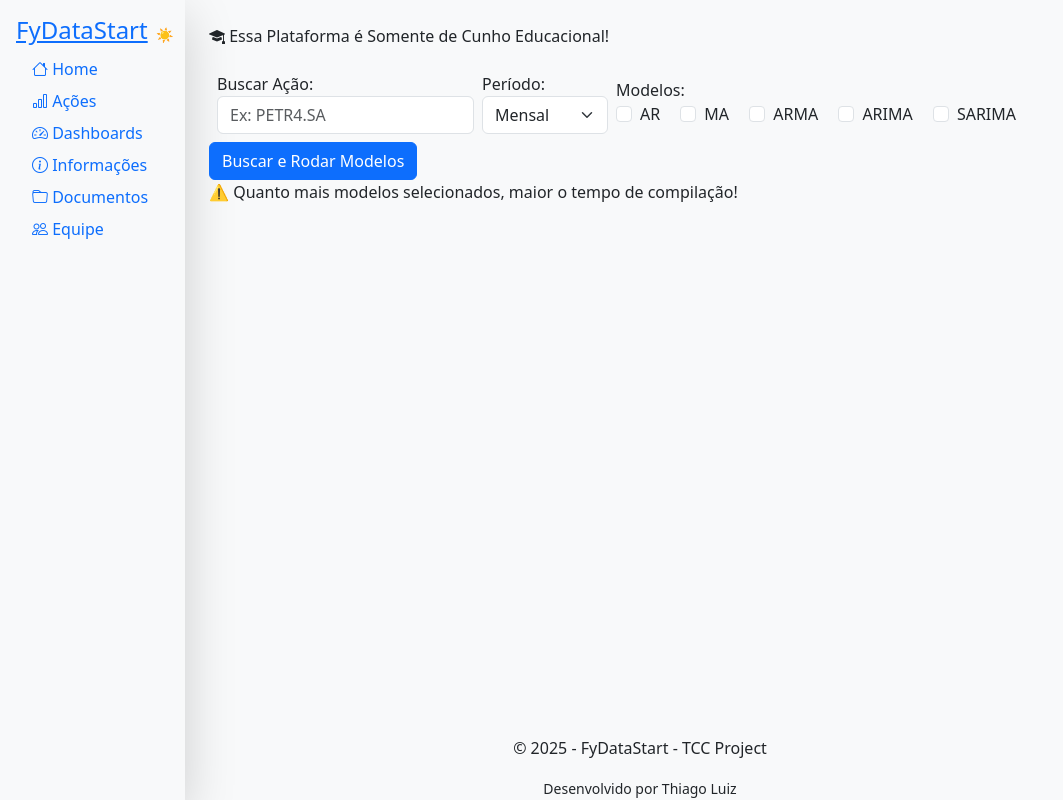
After one commit to ThiagoLuiz18DEVJunior/FyDataStart, a Django app: page /Dash in a window 1280 px wide. The commit adds this page. Shown: the whole page, without its empty margins (0-1063 px from the left). Run offline with Django 4.2, Linux system fonts and the light colour scheme; some libraries are stand-ins or nearby versions.

Commit message:
Update Navbar e Footer

```diff
--- a/FyDataScience/FyDS/templates/base.html
+++ b/FyDataScience/FyDS/templates/base.html
@@ -11,10 +11,10 @@
 </head>
 <body id="theme-body" class="bg-light text-dark">
     <div class="d-flex">
-        <nav id="theme-body" class="sidebar-sticky border-end" style="width: 185px; min-height: 100vh;">
-            <div class="p-3">
+        <nav id="theme-body" class="shadow-lg" style="width: 185px; min-height: 100vh;">
+            <div class="p-3 position-fixed">
                 <div class="d-flex justify-content-between align-items-center">
-                     <h4>FyDataStart</h4>
+                     <h4 class="text-decoration: none"><a href="{% url 'Home' %}" >FyDataStart</a></h4>
                      <button id="theme-toggle" class="btn btn-sm border-0">
                         ☀️
                     </button>
@@ -22,19 +22,32 @@
                 <ul class="nav nav-pills flex-column mb-auto" style="font-size: 1rem;">
                     <li><a href="{% url 'Home' %}" class="nav-link d-block py-1"><i class="bi bi-house"></i> Home</a></li>
                     <li><a href="{% url 'Stock' %}" class="nav-link d-block py-1"><i class="bi bi-bar-chart"></i> Ações</a></li>
-                    <li><a href="{% url 'Home' %}" class="nav-link d-block py-1"><i class="bi bi-speedometer2"></i> Dashboards</a></li>
-                    <li><a href="{% url 'Home' %}" class="nav-link d-block py-1"><i class="bi bi-info-circle"></i> Informações</a></li>
-                    <li><a href="{% url 'Home' %}" class="nav-link d-block py-1"><i class="bi bi-folder"></i> Documentos</a></li>
-                    <li><a href="{% url 'Home' %}" class="nav-link d-block py-1"><i class="bi bi-people"></i> Equipe</a></li>
+                    <li><a href="{% url 'Dash' %}" class="nav-link d-block py-1"><i class="bi bi-speedometer2"></i> Dashboards</a></li>
+                    <li><a href="{% url 'Info' %}" class="nav-link d-block py-1"><i class="bi bi-info-circle"></i> Informações</a></li>
+                    <li><a href="{% url 'Doc' %}" class="nav-link d-block py-1"><i class="bi bi-folder"></i> Documentos</a></li>
+                    <li><a href="{% url 'Dev' %}" class="nav-link d-block py-1"><i class="bi bi-people"></i> Equipe</a></li>
                 </ul>
             </div>
         </nav>
+        <div class="flex-grow-1 p-4">
+            <div>
+                <p class="bi bi-mortarboard-fill"> Essa Plataforma é Somente de Cunho Educacional!</p>
+                <main>
+                    {% block content %}
+                    {% endblock %}
+                </main>
+            </div>
+            <div>
+                <footer class="text-center py-3 mt-5 ">
+                    <div class="container fixed-bottom">
+                        <p>&copy; 2025 - FyDataStart - TCC Project</p>
+                        <small>Desenvolvido por Thiago Luiz</small>
+                    </div>
+                </footer>
+         </div>
+        </div>
+    </div>
 
-        <main class="flex-grow-1 p-4">
-            {% block content %}
-            {% endblock %}
-        </main>
-    </div>
 
 
 <script src="{% static 'js/bootstrap.bundle.min.js' %}"></script>
--- /dev/null
+++ b/FyDataScience/FyDS/templates/dashboard.html
@@ -0,0 +1,65 @@
+{% extends 'base.html' %}
+{% block content %}
+  <form method="post">
+    {% csrf_token %}
+
+    <!-- Campo de busca de ação -->
+   <div class="d-flex flex-nowrap align-items-center p-2">
+      <div class="form-group me-2">
+        <label for="simbolo">Buscar Ação:</label>
+        <input type="text" class="form-control" name="simbolo" id="simbolo"
+              placeholder="Ex: PETR4.SA" required>
+      </div>
+
+      <!-- Período -->
+      <div class="form-group me-2">
+        <label for="periodo">Período:</label>
+        <select class="form-select" name="periodo" id="periodo" required>
+          <option value="1mo">Mensal</option>
+          <option value="2mo">Bimestral</option>
+          <option value="3mo">Trimestral</option>
+          <option value="6mo">Semestral</option>
+          <option value="1y">Anual</option>
+        </select>
+      </div>
+
+      <!-- Modelos -->
+      <div class="form-group">
+        <label>Modelos:</label><br>
+        <div class="form-check form-check-inline">
+          <input class="form-check-input" type="checkbox" name="modelos" value="AR" id="modelAR">
+          <label class="form-check-label" for="modelAR">AR</label>
+        </div>
+        <div class="form-check form-check-inline">
+          <input class="form-check-input" type="checkbox" name="modelos" value="MA" id="modelMA">
+          <label class="form-check-label" for="modelMA">MA</label>
+        </div>
+        <div class="form-check form-check-inline">
+          <input class="form-check-input" type="checkbox" name="modelos" value="ARMA" id="modelARMA">
+          <label class="form-check-label" for="modelARMA">ARMA</label>
+        </div>
+        <div class="form-check form-check-inline">
+          <input class="form-check-input" type="checkbox" name="modelos" value="ARIMA" id="modelARIMA">
+          <label class="form-check-label" for="modelARIMA">ARIMA</label>
+        </div>
+        <div class="form-check form-check-inline">
+          <input class="form-check-input" type="checkbox" name="modelos" value="SARIMA" id="modelSARIMA">
+          <label class="form-check-label" for="modelSARIMA">SARIMA</label>
+        </div>
+      </div>
+      </div>
+
+      <!-- Botão de submissão -->
+      <div class="form-group">
+        <button type="submit" class="btn btn-primary">Buscar e Rodar Modelos</button>
+      </div>
+
+      <!-- Mensagem de aviso -->
+      <div class="form-group w-100">
+        <p>⚠️ Quanto mais modelos selecionados, maior o tempo de compilação!</p>
+      </div>
+    </form>
+    {% if erro %}
+      <div class="alert alert-danger mt-3">{{ erro }}</div>
+    {% endif %}
+{% endblock %}
--- a/FyDataScience/FyDS/templates/data_info.html
+++ b/FyDataScience/FyDS/templates/data_info.html
@@ -5,11 +5,11 @@
 <h3> Ações </h3>
 <form method="post">
     {% csrf_token %}
-    <div class="d-flex align-items-center">
+<div class="d-flex align-items-center">
       <div class="mb-3 me-2">
             <input type="text" name="simbolo" class="form-control form-control-sm w-auto" placeholder="(ex: AAPL, PETR4.SA)">
         </div>
-        <div class="mb-3 me-2">
+    <div class="mb-3 me-2">
         <select name="periodo" class="form-select form-select-sm w-auto">
         <option value="1d">Diário</option>
         <option value="5d">Últimos 5 dias</option>
--- /dev/null
+++ b/FyDataScience/FyDS/templates/dev.html
@@ -0,0 +1,4 @@
+{% extends 'base.html' %}
+
+{% block content %}
+{% endblock %}
--- /dev/null
+++ b/FyDataScience/FyDS/templates/document.html
@@ -0,0 +1,4 @@
+{% extends 'base.html' %}
+
+{% block content %}
+{% endblock %}
--- /dev/null
+++ b/FyDataScience/FyDS/templates/info.html
@@ -0,0 +1,4 @@
+{% extends 'base.html' %}
+
+{% block content %}
+{% endblock %}
--- /dev/null
+++ b/FyDataScience/FyDS/templates/nerd.html
@@ -0,0 +1,4 @@
+{% extends 'base.html' %}
+
+{% block content %}
+{% endblock %}
--- a/FyDataScience/FyDS/urls.py
+++ b/FyDataScience/FyDS/urls.py
@@ -4,6 +4,10 @@ from .views import *
 
 urlpatterns = [
     path('', HomePage.as_view(), name='Home'),
-    path('Stock', StockView.as_view(), name='Stock' )
-
+    path('Stock', StockView.as_view(), name='Stock'),
+    path('Dash', DashView.as_view(), name='Dash'),
+    path('NerdEst', NerdView.as_view(), name='Nerd'),
+    path('Info', InfoView.as_view(), name='Info'),
+    path('Doc', DocView.as_view(), name='Doc'),
+    path('Dev', DevsView.as_view(), name='Dev')
 ]
--- a/FyDataScience/FyDS/views.py
+++ b/FyDataScience/FyDS/views.py
@@ -9,72 +9,95 @@ import yfinance as yf
 import plotly.io as pio
 import plotly.graph_objs as go
 
-
 # Criando Modelos CBV(Class-Based-View)
 class HomePage(View):
     def get(self, request, *args, **kwargs):
-        tech = yf.Sector('healthcare')
-        df = tech.top_companies.head(6).reset_index()
-        df.rename(columns={'index': 'symbol'}, inplace=True)
+        setor = request.GET.get('setor', 'technology')
+        periodo = request.GET.get('periodo', '1wk')
+        moeda = request.GET.get('moeda', 'US$')
+        dados = []
+        dados_setores = []
 
-        dados = df.to_dict(orient='records')
+        try:
+            sector_data = yf.Sector(setor)
+            df = sector_data.top_companies
 
-        for empresa in dados:
-            symbol = empresa['symbol']
-            ticker = yf.Ticker(symbol)
-            hist = ticker.history(period='1mo')
+            if isinstance(df, pd.DataFrame) and not df.empty:
+                df = df.head(6)
+                df = df.reset_index()
+                if 'index' in df.columns:
+                    df.rename(columns={'index': 'symbol'}, inplace=True)
 
-            if hist.empty:
-                empresa['grafico_html'] = "<p>Sem dados</p>"
-                continue
+                dados = df.to_dict(orient='records')
 
-            ymin = min(hist['Open'].min(), hist['Close'].min())
-            ymax = max(hist['Open'].max(), hist['Close'].max())
+                for empresa in dados:
+                    symbol = empresa.get('symbol')
+                    if not symbol:
+                        continue
 
-            fig = go.Figure()
+                    ticker = yf.Ticker(symbol)
+                    hist = ticker.history(period=periodo)
 
-            # Linha de Abertura
-            fig.add_trace(go.Scatter(
-                x=hist.index,
-                y=hist['Open'],
-                mode='lines+markers',
-                name='Abertura',
-                line=dict(color='orange'),
-                hovertemplate='Data: %{x}<br>Abertura: R$ %{y:.2f}<extra></extra>'
-            ))
+                    if hist.empty:
+                        empresa['grafico_html'] = "<p>Sem dados</p>"
+                        continue
 
-            # Linha de Fechamento
-            fig.add_trace(go.Scatter(
-                x=hist.index,
-                y=hist['Close'],
-                mode='lines+markers',
-                name='Fechamento',
-                line=dict(color='royalblue'),
-                hovertemplate='Data: %{x}<br>Fechamento: R$ %{y:.2f}<extra></extra>'
-            ))
+                    ymin = min(hist['Open'].min(), hist['Close'].min())
+                    ymax = max(hist['Open'].max(), hist['Close'].max())
 
-            fig.update_layout(
-                height=300,
-                width=525,
-                margin=dict(l=20, r=20, t=30, b=30),
-                xaxis_title='Data',
-                yaxis_title='Preço',
-                template='plotly_white',
-                showlegend=True,
-                yaxis=dict(
-                    range=[ymin * 0.98, ymax * 1.02],  # margem de 2%
-                    tickprefix="R$ ",
-                    tickformat=".2f"
-                )
-            )
+                    fig = go.Figure()
 
-            empresa['grafico_html'] = pio.to_html(fig, full_html=False, include_plotlyjs=False)
+                    fig.add_trace(go.Scatter(
+                        x=hist.index,
+                        y=hist['Open'],
+                        mode='lines+markers',
+                        name='Abertura',
+                        line=dict(color='orange'),
+                        hovertemplate=f'Data: %{{x}}<br>Abertura: {"R$" if moeda == "BRL" else "US$"} %{{y:.2f}}<extra></extra>'
+                    ))
 
-        # Organiza em uma matriz 3x2 (6 elementos -> 3 linhas de 2)
+                    fig.add_trace(go.Scatter(
+                        x=hist.index,
+                        y=hist['Close'],
+                        mode='lines+markers',
+                        name='Fechamento',
+                        line=dict(color='royalblue'),
+                        hovertemplate=f'Data: %{{x}}<br>Fechamento: {"R$" if moeda == "BRL" else "US$"} %{{y:.2f}}<extra></extra>'
+                    ))
+
+                    fig.update_layout(
+                        height=300,
+                        width=500,
+                        margin=dict(l=20, r=20, t=30, b=30),
+                        xaxis_title='Data',
+                        yaxis_title='Preço',
+                        template='plotly_white',
+                        showlegend=True,
+                        yaxis=dict(
+                            range=[ymin * 0.98, ymax * 1.02],
+                            tickprefix="R$ " if moeda == "BRL" else "US$ ",
+                            tickformat=".2f"
+                        )
+                    )
+
+                    empresa['grafico_html'] = pio.to_html(fig, full_html=False, include_plotlyjs=False)
+            else:
+                dados = []
+
+        except Exception as e:
+            print(f"[ERRO] Falha ao carregar setor '{setor}': {e}")
+            dados = []
+
         dados_setores = [dados[i:i + 2] for i in range(0, len(dados), 2)]
 
-        return render(request, 'home.html', {'dados_setores': dados_setores})
+        contexto = {
+            'dados_setores': dados_setores,
+            'setor_selecionado': setor,
+            'periodo_selecionado': periodo,
+            'moeda_selecionada': moeda,
+        }
 
+        return render(request, 'home.html', contexto)
 
 class StockView(View):
     template_name = 'data_info.html'
@@ -165,3 +188,28 @@ class StockView(View):
             'maior_valor': maior_valor,
             'menor_valor': menor_valor,
         })
+
+class DashView(View):
+    def get(self, request, *args, **kwargs):
+        # Lógica para DashView
+        return render(request, 'dashboard.html')
+
+class NerdView(View):
+    def get(self, request, *args, **kwargs):
+        # Lógica para NerdView
+        return render(request, 'nerd.html')
+
+class InfoView(View):
+    def get(self, request, *args, **kwargs):
+        # Lógica para InfoView
+        return render(request, 'info.html')
+
+class DocView(View):
+    def get(self, request, *args, **kwargs):
+        # Lógica para DocView
+        return render(request, 'document.html')
+
+class DevsView(View):
+    def get(self, request, *args, **kwargs):
+        # Lógica para DevsView
+        return render(request, 'dev.html')
```
Also changed, not shown: FyDataScience/FyDS/templates/home.html (+44 -10 lines).
